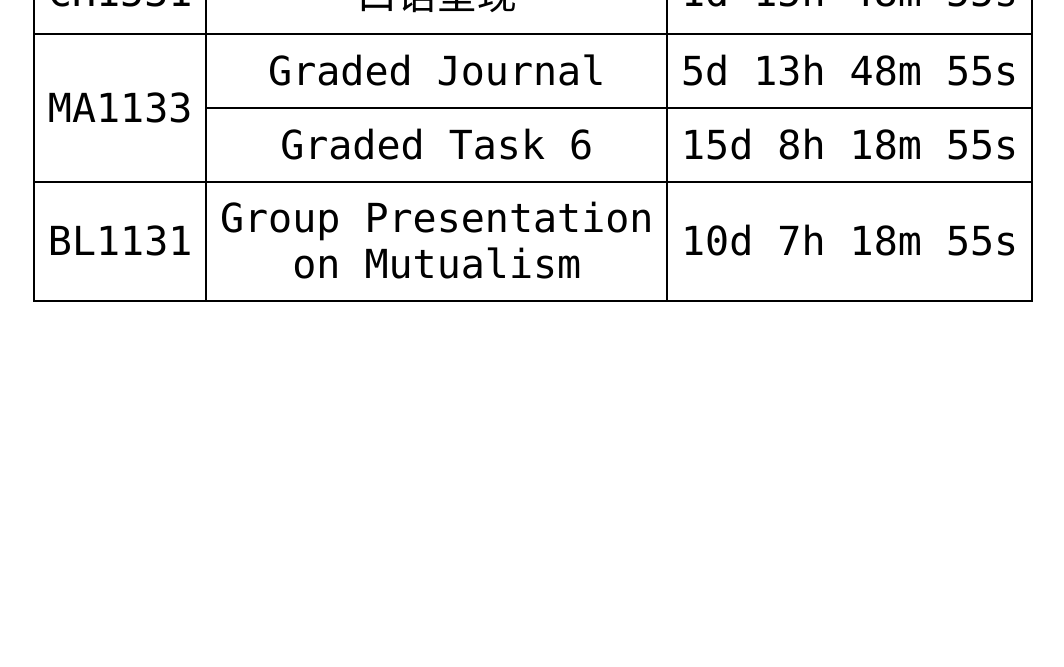
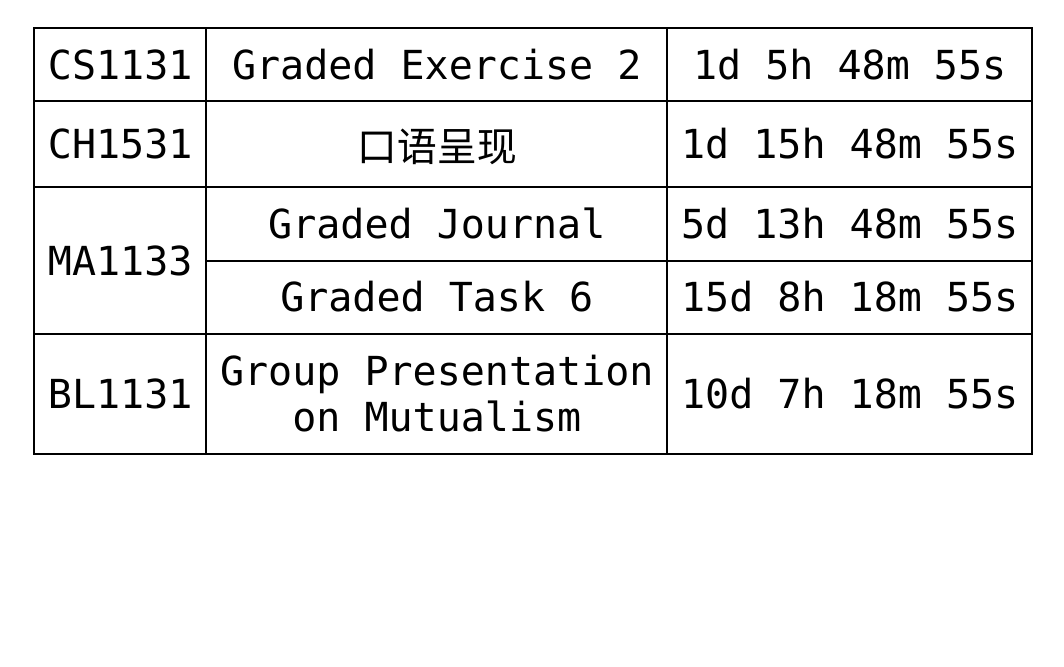
Before and after one commit to Spleefies/exam-countdown, a plain HTML site: page other.html in a window 1280 px wide. Shown: the part 133-800 px from the top of the page, without its empty margins (107-1171 px from the left). Drawn offline with Linux system fonts and the light colour scheme.

Commit message:
CSGT before GTA6??????????

```diff
--- a/countdown.js
+++ b/countdown.js
@@ -33,3 +33,4 @@ countdown("Sep 19, 2025 16:00:00", "GradedJournal");
 countdown("Sep 29, 2025 10:30:00", "GT6");
 countdown("Sep 15, 2025 18:00:00", "口语呈现");
 countdown("Sep 24, 2025 9:30:00", "grouPresentation");
+countdown("Sep 15, 2025 08:00:00", "GE2");
--- a/kalm.css
+++ b/kalm.css
@@ -1,7 +1,7 @@
 body {
   background-color: light-dark(#fff,#000);
   color: light-dark(#000,#fff);
-  font: clamp(0em,6.6vw,1rem) Consolas, monospace;
+  font: clamp(0em,6.5vw,2rem) Consolas, monospace;
   text-align: center;
 }
 :root{color-scheme: light dark}
--- a/other.html
+++ b/other.html
@@ -9,6 +9,11 @@
 <body>
     <h1><a href="index.html">Exams</a> | Other Graded Stuff</h1>
     <table>
+        <tr>
+            <td>CS1131</td>
+            <td>Graded Exercise 2</td>
+            <td id="GE2"></td>
+        </tr>
         <tr>
             <td>CH1531</td>
             <td>口语呈现</td>
```
